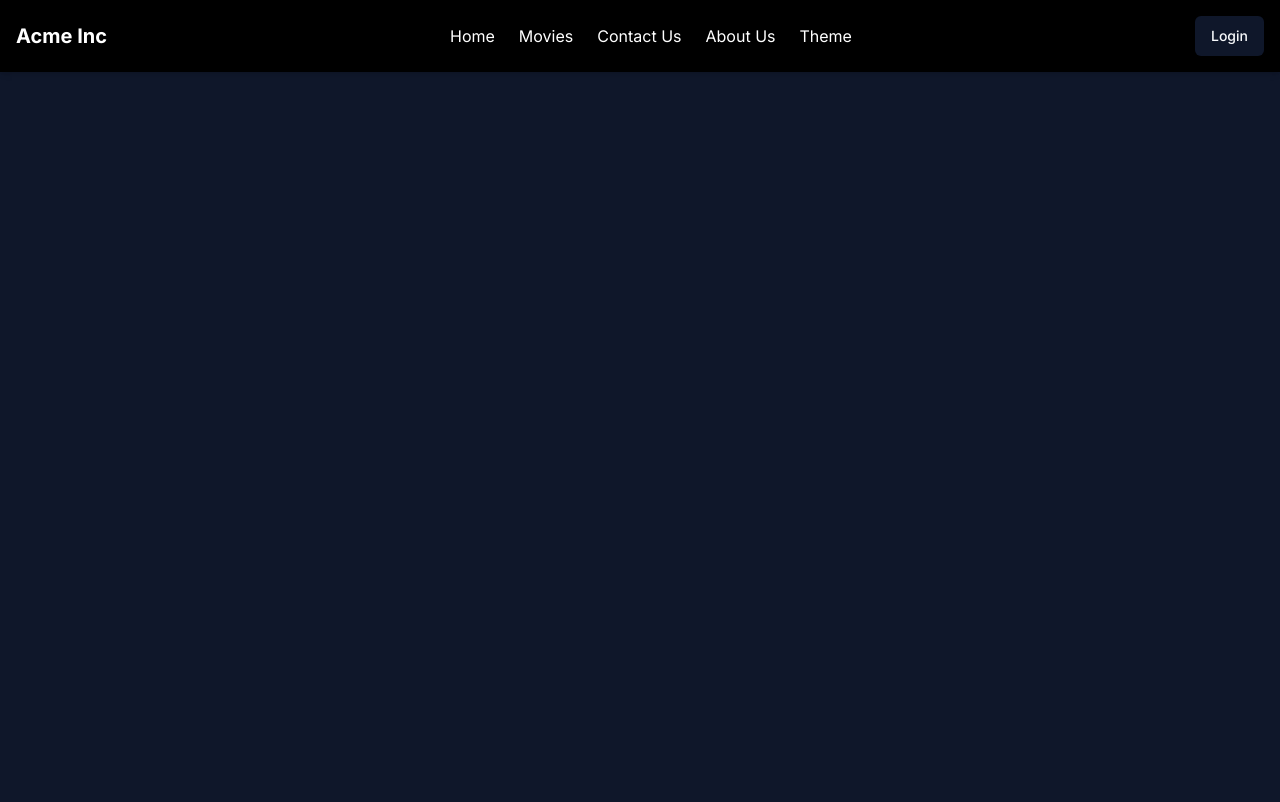
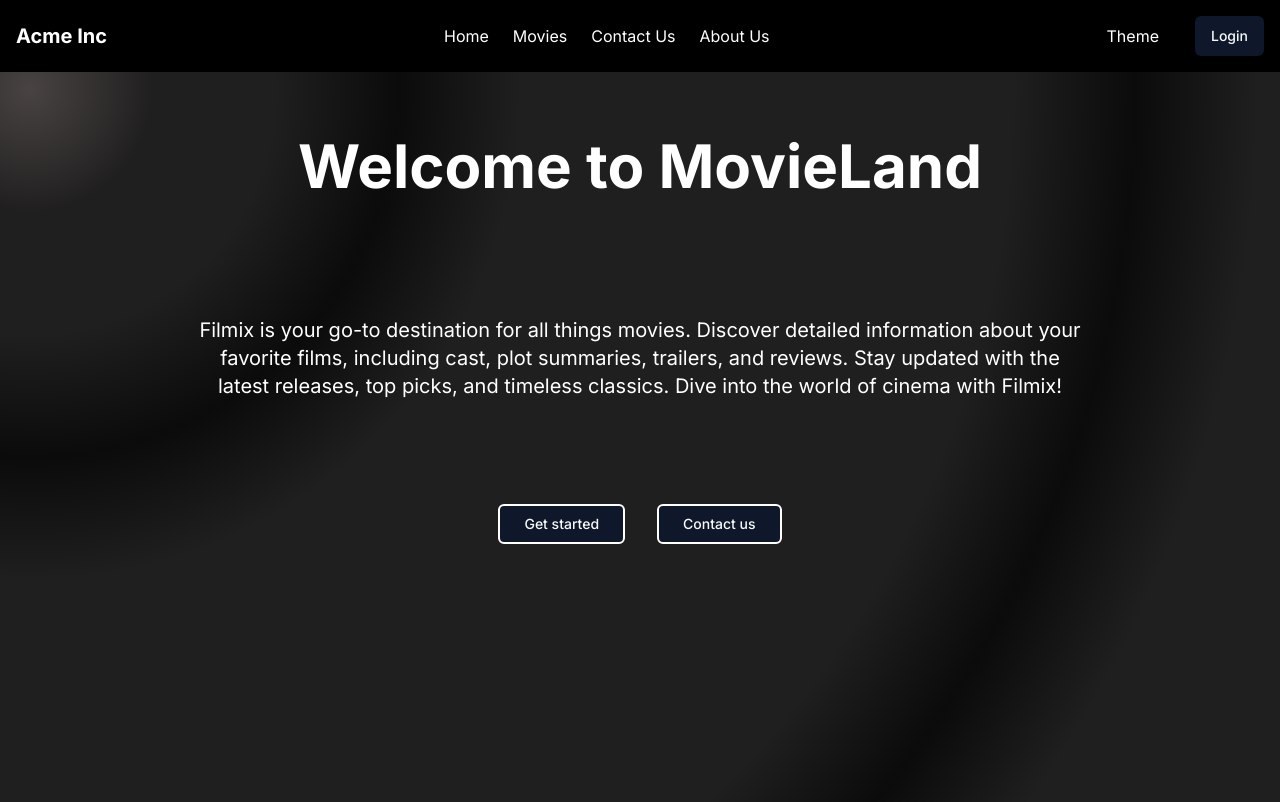
Before and after one commit to ShahwaizZahid/Film-Mix, a Next.js app: page / in a window 1280 px wide. Built offline with nearby package versions, Linux system fonts and the light colour scheme.

Commit message:
complete home page

```diff
--- a/src/app/page.tsx
+++ b/src/app/page.tsx
@@ -1,10 +1,35 @@
 import React from "react";
+import Navbar from "@/components/ui/Navbar";
+import "@/styles/home.css";
 import { Button } from "@/components/ui/button";
-import Navbar from "@/components/ui/Navbar";
+import Link from "next/link";
+
 export default function page() {
   return (
     <>
       <Navbar></Navbar>
+      <div className="animated-bg flex justify-center  text-center">
+        <div className="md:w-[70%] w-[90%]">
+          <h1 className="text-4xl md:text-6xl font-bold text-white my-16 ">
+            Welcome to MovieLand
+          </h1>
+          <p className="text-lg md:text-xl text-white mb-6 animate-slide-in my-20  py-10">
+            Filmix is your go-to destination for all things movies. Discover
+            detailed information about your favorite films, including cast, plot
+            summaries, trailers, and reviews. Stay updated with the latest
+            releases, top picks, and timeless classics. Dive into the world of
+            cinema with Filmix!
+          </p>
+          <div className="space-x-8  my-16">
+            <Button className="border-white border-2 py-2 px-6">
+              <Link href="/movies">Get started</Link>
+            </Button>
+            <Button className="border-white border-2 py-2 px-6">
+              <Link href="/contactus">Contact us</Link>
+            </Button>
+          </div>
+        </div>
+      </div>
     </>
   );
 }
--- a/src/components/ui/Navbar.tsx
+++ b/src/components/ui/Navbar.tsx
@@ -28,20 +28,22 @@ export default function Navbar() {
 
         {/* Desktop Navigation Links */}
         <div className="hidden md:flex items-center gap-6">
-          <Link href="#" className="hover:underline">
+          <Link href="/" className="hover:underline">
             Home
           </Link>
-          <Link href="#" className="hover:underline">
+          <Link href="movies" className="hover:underline">
             Movies
           </Link>
-          <Link href="#" className="hover:underline">
+          <Link href="/contactus" className="hover:underline">
             Contact Us
           </Link>
-          <Link href="#" className="hover:underline">
+          <Link href="aboutus" className="hover:underline">
             About Us
           </Link>
+        </div>
+        <div className="flex justify-center  items-center">
           <DropdownMenu>
-            <DropdownMenuTrigger className="flex items-center gap-1">
+            <DropdownMenuTrigger className="flex items-center  gap-1 mr-9 border-none">
               <span>Theme</span>
             </DropdownMenuTrigger>
             <DropdownMenuContent align="end">
@@ -50,12 +52,11 @@ export default function Navbar() {
               <DropdownMenuItem>System</DropdownMenuItem>
             </DropdownMenuContent>
           </DropdownMenu>
+          {/* Desktop Login Button */}
+          <Button className="hidden md:inline-flex bg-primary text-primary-foreground px-4 py-2 rounded-md">
+            Login
+          </Button>
         </div>
-
-        {/* Desktop Login Button */}
-        <Button className="hidden md:inline-flex bg-primary text-primary-foreground px-4 py-2 rounded-md">
-          Login
-        </Button>
 
         {/* Mobile Menu Button */}
         <Button
@@ -68,20 +69,21 @@ export default function Navbar() {
 
       {/* Mobile Menu */}
       {isMobileMenuOpen && (
-        <div className="md:hidden bg-black text-white py-4">
+        <div className="md:hidden bg-black text-white py-4 ">
           <div className="container mx-auto px-4">
-            <Link href="#" className="block py-2 hover:underline">
+            <Link href="/" className="block py-2 hover:underline">
               Home
             </Link>
-            <Link href="#" className="block py-2 hover:underline">
+            <Link href="/movies" className="block py-2 hover:underline">
               Movies
             </Link>
-            <Link href="#" className="block py-2 hover:underline">
+            <Link href="/contactus" className="block py-2 hover:underline">
               Contact Us
             </Link>
-            <Link href="#" className="block py-2 hover:underline">
+            <Link href="/aboutus" className="block py-2 hover:underline">
               About Us
             </Link>
+
             <DropdownMenu>
               <DropdownMenuTrigger className="flex items-center gap-1 mt-4">
                 <span>Theme</span>
--- /dev/null
+++ b/src/styles/home.css
@@ -0,0 +1,34 @@
+.animated-bg {
+  height: calc(100vh - 70px);
+  background: radial-gradient(
+    circle,
+    rgb(73, 67, 67),
+    rgb(32, 31, 31),
+    rgb(32, 31, 31),
+    rgb(12, 11, 11),
+    rgb(32, 31, 31),
+    rgb(32, 31, 31),
+    rgb(32, 31, 31),
+    rgb(32, 31, 31),
+    rgb(32, 31, 31),
+    rgb(12, 11, 11),
+    rgb(32, 31, 31),
+    rgb(32, 31, 31),
+    rgb(32, 31, 31)
+  );
+  background-size: 200% 200%;
+  animation: gradient 15s ease infinite;
+}
+
+/* Keyframes for gradient animation */
+@keyframes gradient {
+  0% {
+    background-position: 50% 50%;
+  }
+  50% {
+    background-position: 100% 100%;
+  }
+  100% {
+    background-position: 50% 50%;
+  }
+}
```
